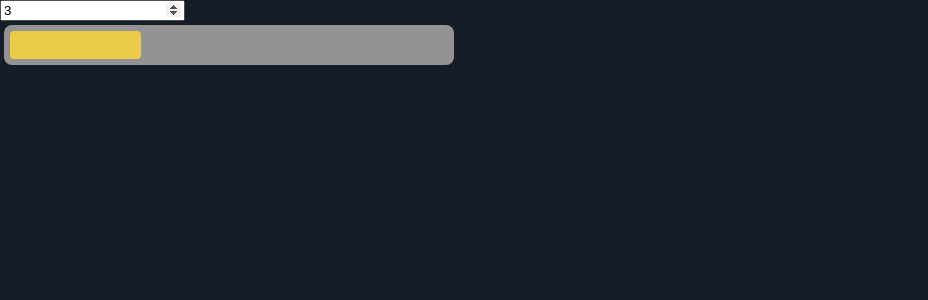
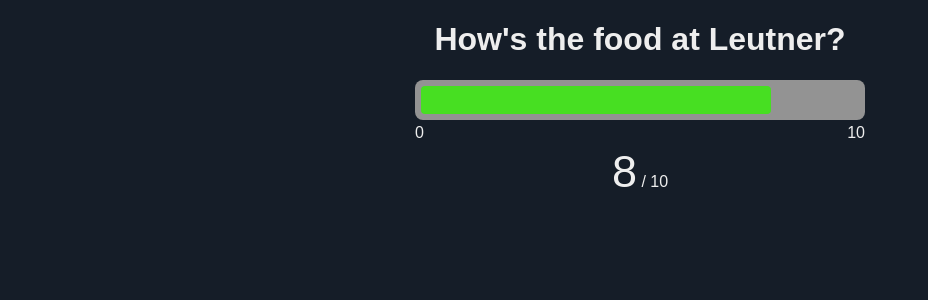
Before and after one commit to Flying-Toast/leutner-meter, a Svelte app in the folder frontend/: page / in a window 1280 px wide. Shown: the top 300 px of the page, without its empty margins (0-928 px from the left). Built offline with nearby package versions, Linux system fonts and the light colour scheme.

Commit message:
frontend stuff

```diff
--- a/frontend/public/global.css
+++ b/frontend/public/global.css
@@ -5,4 +5,6 @@
 body {
 	margin: 0px;
 	background-color: #151D28;
+	color: #EEEEEE;
+	font-family: sans-serif;
 }
--- a/frontend/src/App.svelte
+++ b/frontend/src/App.svelte
@@ -1,8 +1,15 @@
 <script lang="ts">
 	import Gauge from "./Gauge.svelte";
-	let foo = 3;
+	import Header from "./Header.svelte";
 </script>
 
-<input type="number" bind:value={foo}>
+<div class="center">
+	<Header/>
+	<Gauge min={0} max={10} value={8}/>
+</div>
 
-<Gauge min={0} max={10} value={foo}/>
+<style>
+	.center {
+		text-align: center;
+	}
+</style>
--- a/frontend/src/Gauge.svelte
+++ b/frontend/src/Gauge.svelte
@@ -1,4 +1,6 @@
 <script lang="ts">
+	import Score from "./Score.svelte";
+
 	export let min: number;
 	export let max: number;
 	export let value: number;
@@ -24,6 +26,15 @@
 	<div id="slider" bind:this={slider}/>
 </div>
 
+<div>
+	<div id="ticks">
+		<span class="lower-tick">0</span>
+		<span class="upper-tick">10</span>
+	</div>
+</div>
+
+<Score score={value} outOf={max}/>
+
 <style>
 	#color-swatch {
 		animation-name: color-fade;
@@ -33,12 +44,24 @@
 		height: 0;
 	}
 
+	#ticks, #track {
+		width: 450px;
+		max-width: 80vw;
+		display: inline-block;
+	}
+
+	.lower-tick {
+		float: left;
+	}
+
+	.upper-tick {
+		float: right;
+	}
+
 	#track {
-		width: 450px;
 		height: 40px;
 		background-color: #939393;
 		border-radius: 8px;
-		margin: 4px;
 		padding: 6px;
 	}
 
@@ -53,15 +76,15 @@
 
 	@keyframes color-fade {
 		0% {
-			background-color: #EB4747;
+			background-color: #E02222;
 		}
 
 		50% {
-			background-color: #EBDD47;
+			background-color: #E0D822;
 		}
 
 		100% {
-			background-color: #5AEB47;
+			background-color: #31E022;
 		}
 	}
 </style>
--- /dev/null
+++ b/frontend/src/Header.svelte
@@ -0,0 +1 @@
+<h1>How's the food at Leutner?</h1>
--- /dev/null
+++ b/frontend/src/Score.svelte
@@ -0,0 +1,14 @@
+<script lang="ts">
+	export let score: number;
+	export let outOf: number;
+</script>
+
+<div>
+	<span id="numerator">{score}</span> <span>/ {outOf}</span>
+</div>
+
+<style>
+	#numerator {
+		font-size: 45px;
+	}
+</style>
```
